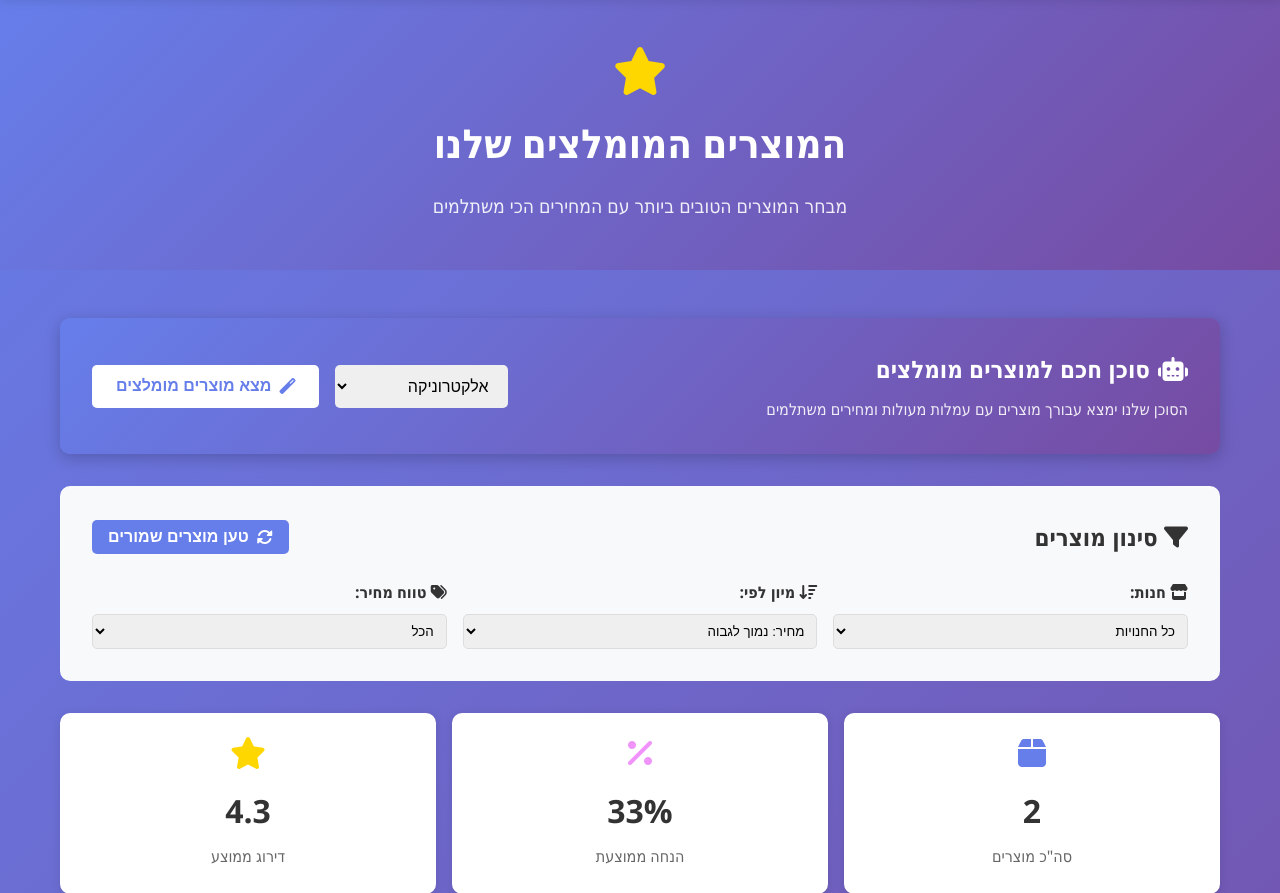
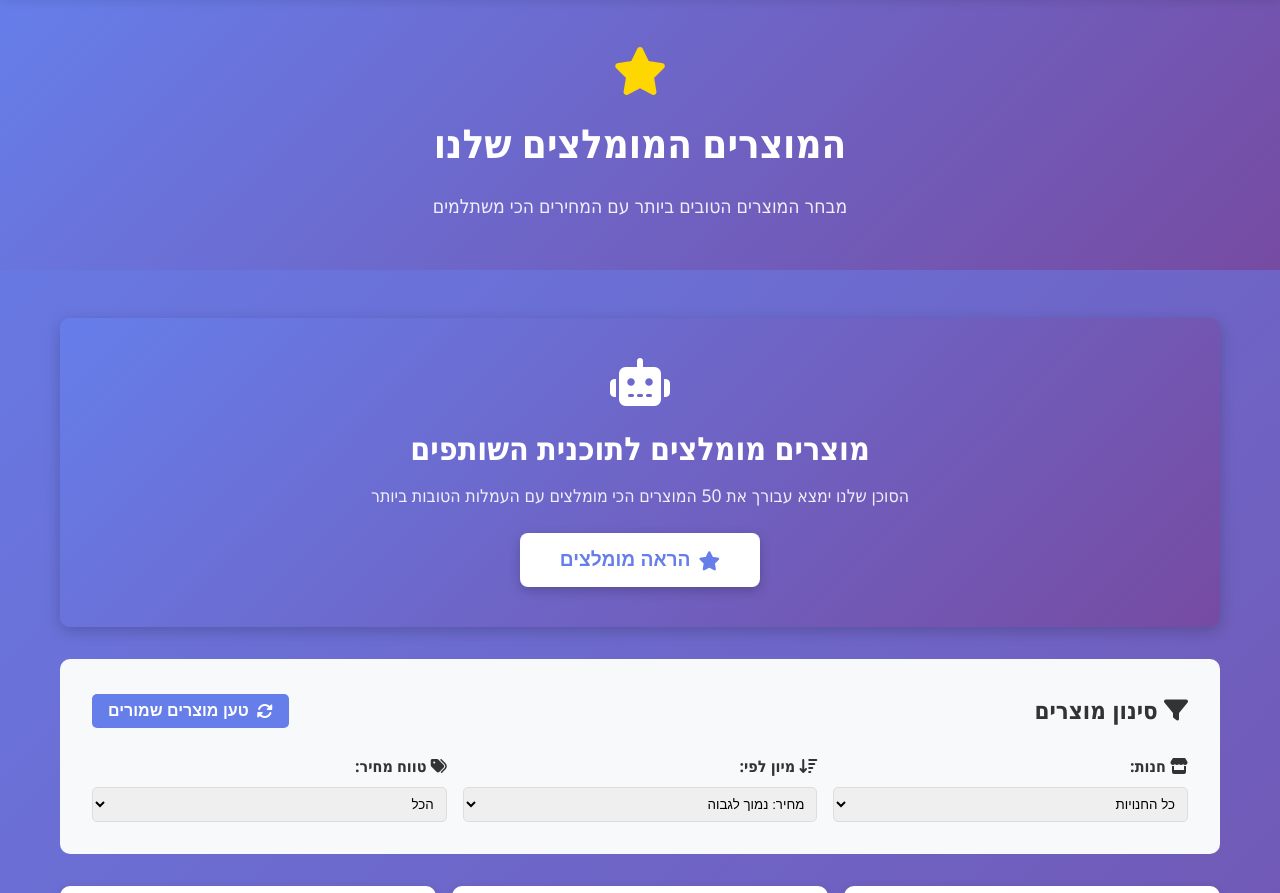
Before and after one commit to rahellyg/goodsells, a Flask app: page /featured in a window 1280 px wide. Shown: the part 71-964 px from the top of the page. Run offline with Flask 3, Linux system fonts and the light colour scheme.

Commit message:
Simplify featured products: single button to show top 50 affiliate recommendations

```diff
--- a/app.py
+++ b/app.py
@@ -312,38 +312,39 @@ def get_category_products():
 
 @app.route('/api/products/recommended', methods=['POST'])
 def get_recommended_products():
-    """Get smart recommended products with good commissions from AliExpress"""
+    """Get top 50 recommended products with best commissions from AliExpress"""
     try:
         data = request.json or {}
-        category = data.get('category', 'electronics')
-        count = min(int(data.get('count', 20)), 50)
+        count = min(int(data.get('count', 50)), 50)
 
-        print(f"[SMART AGENT] Searching for recommended {category} products...")
+        print(f"[SMART AGENT] Searching for top {count} recommended products for affiliate program...")
 
-        # Keywords for different categories with high commission potential
-        category_keywords = {
-            'electronics': ['wireless earbuds', 'smart watch', 'phone accessories', 'bluetooth speaker'],
-            'fashion': ['sunglasses', 'jewelry', 'watch', 'bag'],
-            'home': ['led lights', 'kitchen gadgets', 'home decor', 'organizer'],
-            'sports': ['fitness tracker', 'yoga mat', 'sports bottle', 'resistance bands'],
-            'beauty': ['makeup brush', 'skincare', 'hair accessories', 'nail art'],
-            'toys': ['educational toys', 'puzzle', 'building blocks', 'remote control'],
-        }
-
-        keywords_list = category_keywords.get(category, ['popular items', 'trending', 'best seller'])
+        # High-commission keywords across various categories
+        high_value_keywords = [
+            'wireless earbuds',
+            'smart watch',
+            'phone accessories',
+            'bluetooth speaker',
+            'led lights',
+            'kitchen gadgets',
+            'fitness tracker',
+            'sunglasses',
+            'jewelry',
+            'home decor'
+        ]
 
         # Use AliExpress API to get products
         try:
             fetcher = get_fetcher('aliexpress')
             all_products = []
 
-            # Search multiple keywords to get variety
-            for keyword in keywords_list[:2]:  # Limit to 2 keywords to avoid API limits
+            # Search multiple high-value keywords to get variety
+            for keyword in high_value_keywords[:5]:  # Search top 5 keywords
                 print(f"[SMART AGENT] Searching: {keyword}")
-                products = fetcher.search_products(keyword, max_results=count // 2)
+                products = fetcher.search_products(keyword, max_results=10)
                 all_products.extend(products)
 
-            # Smart filtering: prefer products with good metrics
+            # Smart filtering: prefer products with best affiliate potential
             scored_products = []
             for product in all_products:
                 score = 0
@@ -355,16 +356,18 @@ def get_recommended_products():
                 except:
                     price = 0
 
-                # Scoring logic for commission potential
-                # 1. Price range (sweet spot: $10-$100)
-                if 10 <= price <= 100:
+                # Scoring logic optimized for commission potential
+                # 1. Price range (sweet spot: $15-$80 for best commission/conversion)
+                if 15 <= price <= 80:
+                    score += 40
+                elif 10 <= price < 15 or 80 < price <= 150:
                     score += 30
-                elif 5 <= price < 10 or 100 < price <= 200:
+                elif 5 <= price < 10 or 150 < price <= 300:
                     score += 20
-                elif price > 200:
+                elif price > 300:
                     score += 10
 
-                # 2. Discount (higher discount = better deal)
+                # 2. Discount (higher discount = better conversion)
                 discount_str = product.get('discount', '0%')
                 try:
                     discount = int(discount_str.replace('%', ''))
@@ -374,10 +377,14 @@ def get_recommended_products():
 
                 # 3. Has image (quality indicator)
                 if product.get('image_url'):
-                    score += 10
+                    score += 15
 
-                # 4. Has original price (shows deal)
-                if product.get('original_price'):
+                # 4. Has original price (shows it's a deal)
+                if product.get('original_price') and product.get('original_price') != product.get('price'):
+                    score += 15
+
+                # 5. Reasonable price (exclude extremely cheap or expensive items)
+                if 5 <= price <= 500:
                     score += 10
 
                 scored_products.append({
@@ -385,19 +392,18 @@ def get_recommended_products():
                     'score': score
                 })
 
-            # Sort by score
+            # Sort by score (highest commission potential first)
             scored_products.sort(key=lambda x: x['score'], reverse=True)
 
             # Return top products
             recommended = [item['product'] for item in scored_products[:count]]
 
-            print(f"[SMART AGENT] Found {len(recommended)} recommended products")
+            print(f"[SMART AGENT] Found {len(recommended)} top recommended products for affiliate program")
 
             return jsonify({
                 'success': True,
                 'products': recommended,
-                'count': len(recommended),
-                'category': category
+                'count': len(recommended)
             })
 
         except Exception as api_error:
--- a/static/js/featured.js
+++ b/static/js/featured.js
@@ -19,12 +19,12 @@ document.addEventListener('DOMContentLoaded', function() {
 
 /**
  * Load smart recommendations from AI agent
+ * Gets top 50 recommended products for affiliate program
  */
 async function loadSmartRecommendations() {
     const loading = document.getElementById('loading');
     const grid = document.getElementById('featuredProductsGrid');
     const noProducts = document.getElementById('noProducts');
-    const category = document.getElementById('categorySelect').value;
 
     loading.style.display = 'block';
     grid.innerHTML = '';
@@ -38,8 +38,7 @@ async function loadSmartRecommendations() {
                 'Content-Type': 'application/json'
             },
             body: JSON.stringify({
-                category: category,
-                count: 20
+                count: 50
             })
         });
 
@@ -52,10 +51,10 @@ async function loadSmartRecommendations() {
             updateStats();
 
             // Show success message
-            showNotification(`✨ נמצאו ${data.products.length} מוצרים מומלצים בקטגוריה ${getCategoryName(category)}!`, 'success');
+            showNotification(`✨ נמצאו ${data.products.length} מוצרים מומלצים לתוכנית השותפים!`, 'success');
         } else {
             noProducts.style.display = 'block';
-            showNotification('לא נמצאו מוצרים מומלצים. נסה קטגוריה אחרת.', 'warning');
+            showNotification('לא נמצאו מוצרים מומלצים. נסה שוב מאוחר יותר.', 'warning');
         }
     } catch (error) {
         console.error('Error loading smart recommendations:', error);
--- a/templates/featured.html
+++ b/templates/featured.html
@@ -36,27 +36,18 @@
         <section class="featured-section">
             <div class="container">
                 <!-- Smart Agent Section -->
-                <div class="smart-agent-section" style="background: linear-gradient(135deg, #667eea 0%, #764ba2 100%); color: white; padding: 2rem; border-radius: 10px; margin-bottom: 2rem; box-shadow: 0 4px 15px rgba(0,0,0,0.2);">
-                    <div style="display: flex; align-items: center; justify-content: space-between; flex-wrap: wrap; gap: 1rem;">
-                        <div>
-                            <h2 style="margin: 0 0 0.5rem 0; display: flex; align-items: center; gap: 0.5rem;">
-                                <i class="fas fa-robot"></i> סוכן חכם למוצרים מומלצים
+                <div class="smart-agent-section" style="background: linear-gradient(135deg, #667eea 0%, #764ba2 100%); color: white; padding: 2.5rem; border-radius: 10px; margin-bottom: 2rem; box-shadow: 0 4px 15px rgba(0,0,0,0.2); text-align: center;">
+                    <div style="max-width: 600px; margin: 0 auto;">
+                        <div style="margin-bottom: 1.5rem;">
+                            <i class="fas fa-robot" style="font-size: 3rem; margin-bottom: 1rem;"></i>
+                            <h2 style="margin: 0 0 0.5rem 0; font-size: 2rem;">
+                                מוצרים מומלצים לתוכנית השותפים
                             </h2>
-                            <p style="margin: 0; opacity: 0.9;">הסוכן שלנו ימצא עבורך מוצרים עם עמלות מעולות ומחירים משתלמים</p>
+                            <p style="margin: 0; opacity: 0.9; font-size: 1.1rem;">הסוכן שלנו ימצא עבורך את 50 המוצרים הכי מומלצים עם העמלות הטובות ביותר</p>
                         </div>
-                        <div style="display: flex; gap: 1rem; flex-wrap: wrap;">
-                            <select id="categorySelect" style="padding: 0.75rem 1rem; border-radius: 5px; border: none; font-size: 1rem;">
-                                <option value="electronics">אלקטרוניקה</option>
-                                <option value="fashion">אופנה ואקססוריז</option>
-                                <option value="home">בית ומטבח</option>
-                                <option value="sports">ספורט וכושר</option>
-                                <option value="beauty">יופי וטיפוח</option>
-                                <option value="toys">צעצועים ומשחקים</option>
-                            </select>
-                            <button onclick="loadSmartRecommendations()" class="btn" style="background: white; color: #667eea; padding: 0.75rem 1.5rem; border: none; border-radius: 5px; font-weight: bold; cursor: pointer; display: flex; align-items: center; gap: 0.5rem;">
-                                <i class="fas fa-magic"></i> מצא מוצרים מומלצים
-                            </button>
-                        </div>
+                        <button onclick="loadSmartRecommendations()" class="btn" style="background: white; color: #667eea; padding: 1rem 2.5rem; border: none; border-radius: 8px; font-weight: bold; cursor: pointer; display: inline-flex; align-items: center; gap: 0.5rem; font-size: 1.2rem; box-shadow: 0 4px 12px rgba(0,0,0,0.2); transition: transform 0.2s;" onmouseover="this.style.transform='scale(1.05)'" onmouseout="this.style.transform='scale(1)'">
+                            <i class="fas fa-star"></i> הראה מומלצים
+                        </button>
                     </div>
                 </div>
 
```
Also changed, not shown: quick_test.py (added, +54 -0 lines), package-lock.json (added), 2 other files.
